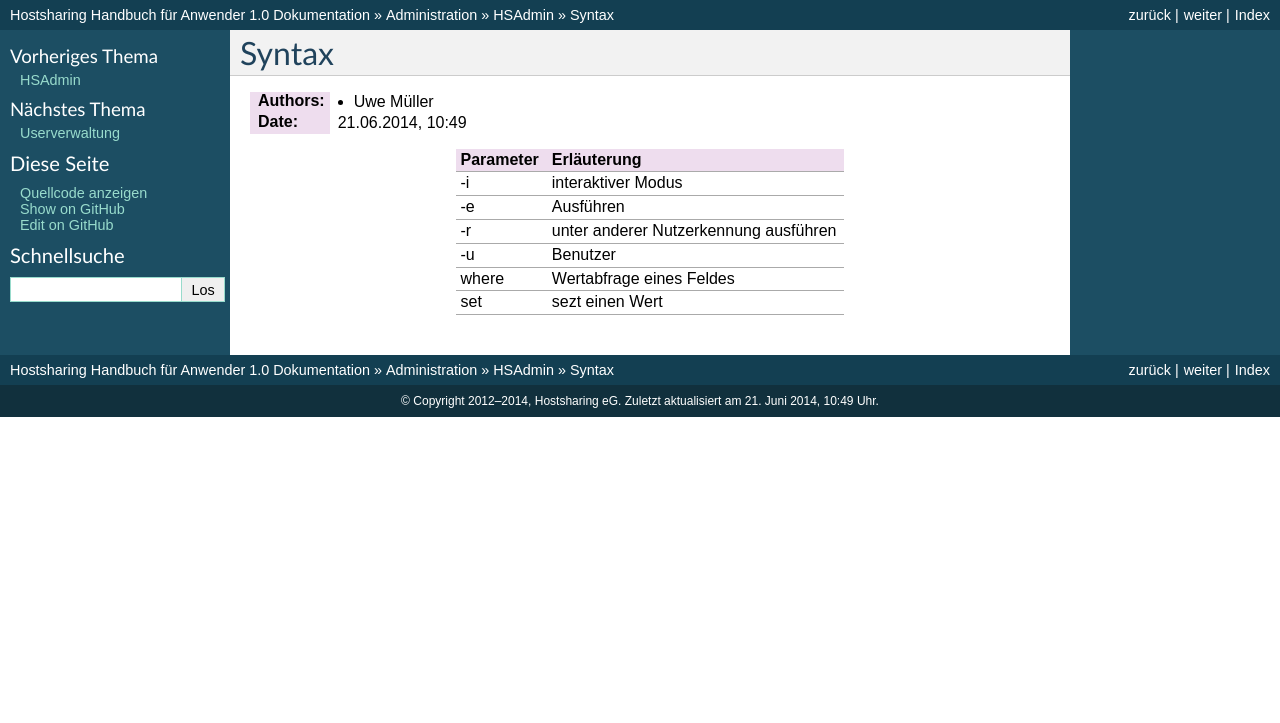
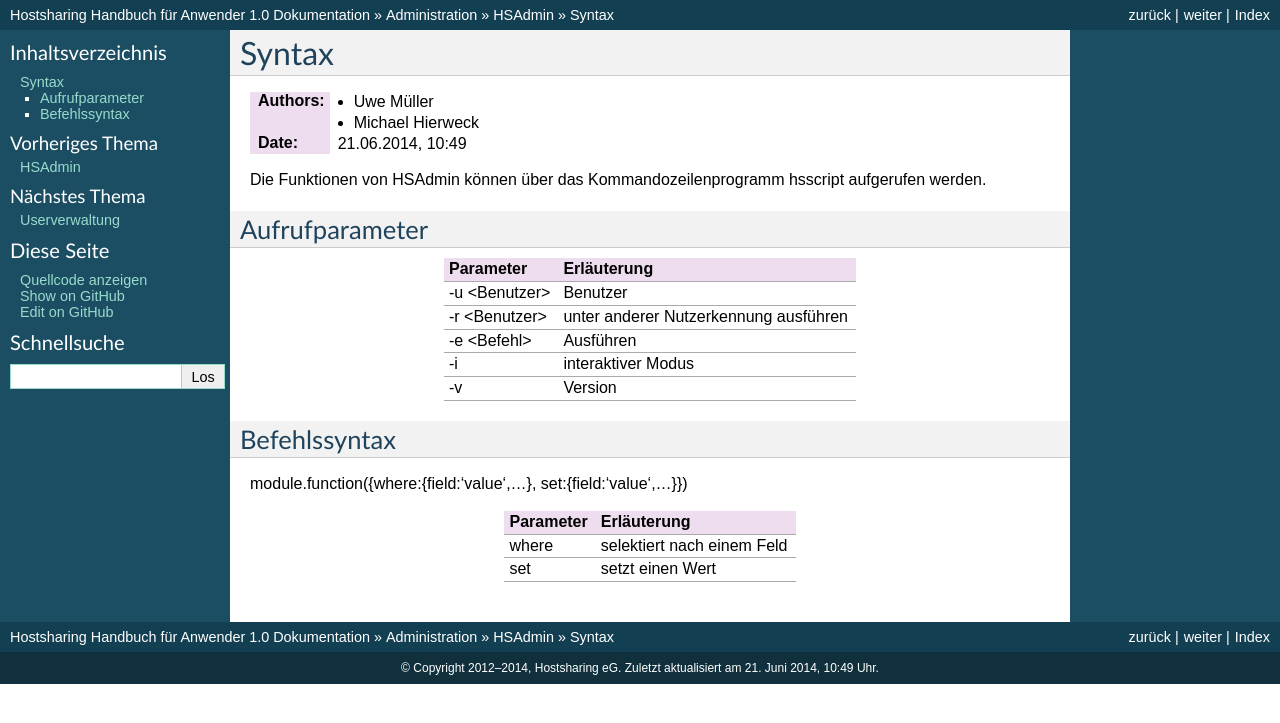
Before and after one commit to hostsharing/hs.docs.users, a Sphinx documentation site: the page built from source/administration/hsadmin/syntax.rst, in a window 1280 px wide. Shown: the top 723 px of the page. Built offline with Sphinx 7.4.7, drawn with Linux system fonts in a browser that asks for light colours; pages that are not in the unit, such as notebooks, are missing from menus.

Commit message:
Updated hsscript syntax.

```diff
--- a/source/administration/hsadmin/syntax.rst
+++ b/source/administration/hsadmin/syntax.rst
@@ -6,22 +6,39 @@
 .. |time| date:: %H:%M
 
 :Authors: - Uwe Müller
+          - Michael Hierweck
 
 :Date: |date|, |time|
 
+Die Funktionen von HSAdmin können über das Kommandozeilenprogramm
+hsscript aufgerufen werden.
+
+Aufrufparameter
+---------------
+
++---------------+---------------------------------------+
+| Parameter     | Erläuterung                           |
++===============+=======================================+
+| -u <Benutzer> | Benutzer                              |
++---------------+---------------------------------------+
+| -r <Benutzer> | unter anderer Nutzerkennung ausführen |
++---------------+---------------------------------------+
+| -e <Befehl>   | Ausführen                             |
++---------------+---------------------------------------+
+| -i            | interaktiver Modus                    |
++---------------+---------------------------------------+
+| -v            | Version                               |
++---------------+---------------------------------------+
+
+Befehlssyntax
+-------------
+
+module.function({where:{field:'value',...}, set:{field:'value',...}})
 
 +-----------+---------------------------------------+
 | Parameter | Erläuterung                           |
 +===========+=======================================+
-| -i        | interaktiver Modus                    |
+| where     | selektiert nach einem Feld            |
 +-----------+---------------------------------------+
-| -e        | Ausführen                             |
+| set       | setzt einen Wert                      |
 +-----------+---------------------------------------+
-| -r        | unter anderer Nutzerkennung ausführen |
-+-----------+---------------------------------------+
-| -u        | Benutzer                              |
-+-----------+---------------------------------------+
-| where     | Wertabfrage eines Feldes              |
-+-----------+---------------------------------------+
-| set       | sezt einen Wert                       |
-+-----------+---------------------------------------+
```
